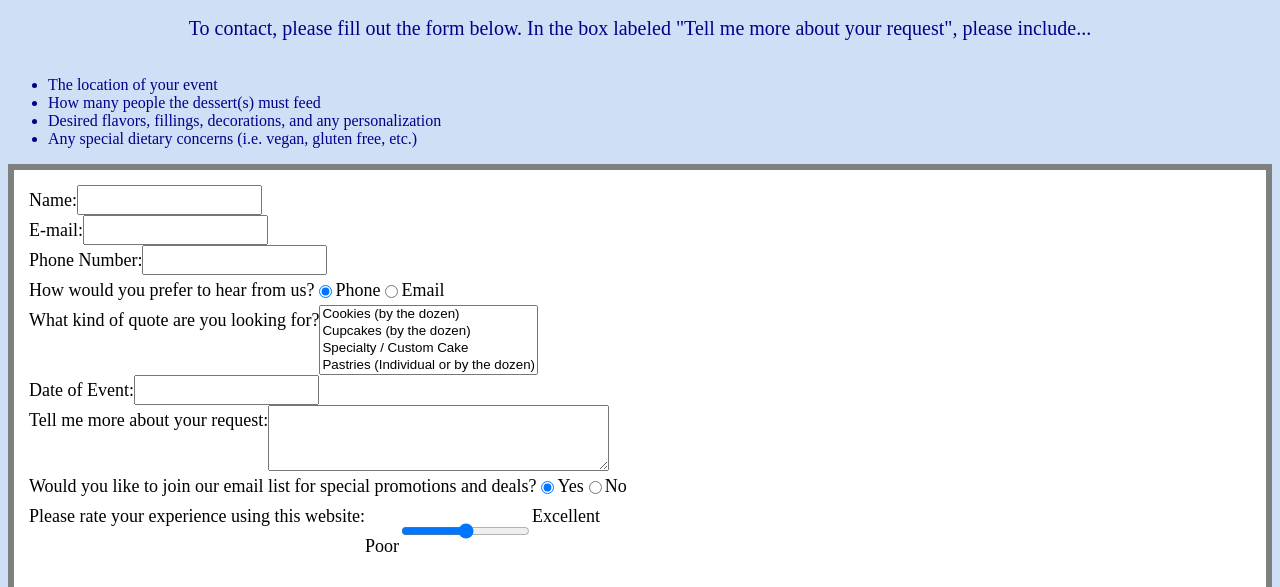
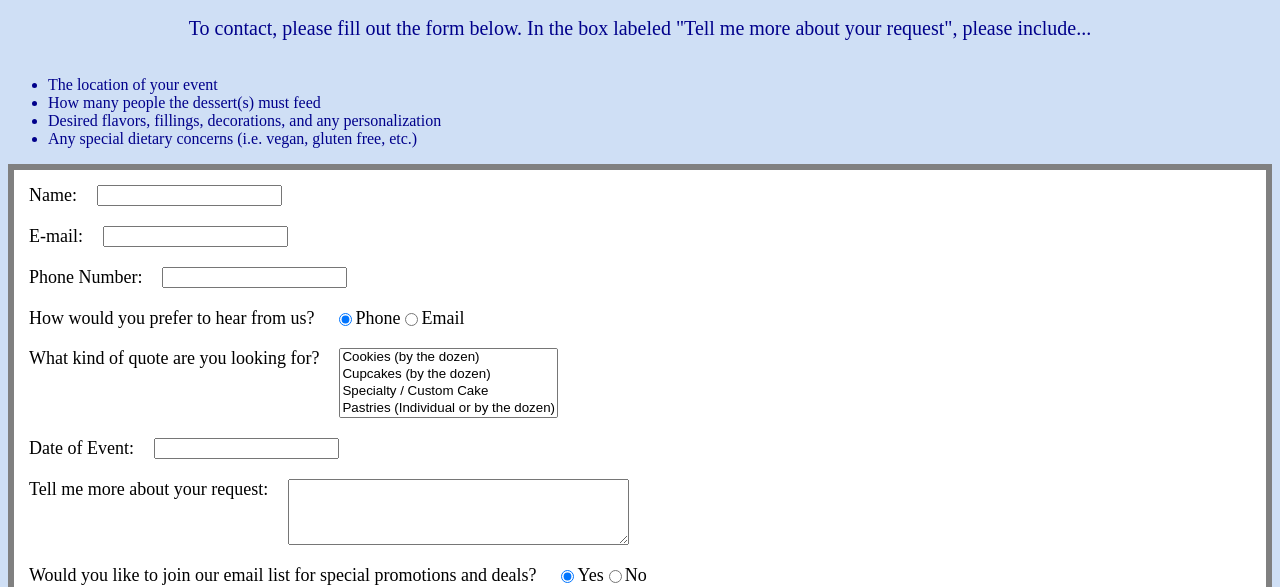
Before and after one commit to jamiedanner1467/assignment4, a plain HTML site: page contact.html in a window 1280 px wide. Shown: the part 221-808 px from the top of the page. Drawn offline with Linux system fonts and the light colour scheme.

Commit message:
Form Edited

```diff
--- a/CSS/styles.css
+++ b/CSS/styles.css
@@ -58,10 +58,15 @@ form {
     background: white;
     border: solid gray 6px;
     padding: 15px;
-    display: flex;
-    flex-direction: column;
-    text-align: right;
+    text-align: left;
     color: black;
     font-size: 18px;
-    line-height: 30px;
+    line-height: 20px;
+    justify-content: center;
 }
+main form div label {
+    margin-right: 20px;
+}
+.radio-button {
+    margin-right: 20px;
+}
--- a/contact.html
+++ b/contact.html
@@ -39,19 +39,23 @@
                 <label for="name">Name: </label>
                 <input type="text" name="name" id="name">
             </div>
+            <br>
             <div>
                 <label for="email">E-mail: </label>
                 <input type="email" name="email" id="email">
             </div>
+            <br>
             <div>
                 <label for="phone">Phone Number: </label>
                 <input type="tel" name="phone" id="phone">
             </div>
-              <div class="radio-buttons">
+            <br>
+              <div class="radio-button">
                 <label for="communications">How would you prefer to hear from us?</label>
                 <input type="radio" name="communication" value="phone" checked>Phone
                 <input type="radio" name="communication" value="email">Email
             </div>
+            <br>
             <div>
                 <label for="quote">What kind of quote are you looking for?</label>
                 <select name="quote" id="quote" multiple="true">
@@ -63,22 +67,26 @@
                     <option value="Other">Other</option>
                 </select>
             </div>
+            <br>
             <div>
                 <label for="date">Date of Event: </label>
                 <input type="text" name="date" id="date">
             </div>
+            <br>
             <div>
                 <label for="details">Tell me more about your request:</label>
                 <textarea name="details" id="details" rows="4" cols="40"></textarea>
             </div>
-            <div>
+            <br>
+            <div class="radio-button">
                 <label for="join">Would you like to join our email list for special promotions and deals?</label>
                 <input type="radio" name="join-newsletter" value="Yes" checked>Yes
                 <input type="radio" name="join-newsletter" value="No">No
             </div>
+            <br>
             <div>
                 <label for="my-choice"> Please rate your experience using this website:</label><br>
-                Poor <input type="range" name="my-choice" id="my-choice" min="1" max="100"> Excellent
+                Poor <input type="range" name="my-choice" id="my-choice" min="1" max="100"> Great
             </div>
             <br>
             <p>
```
